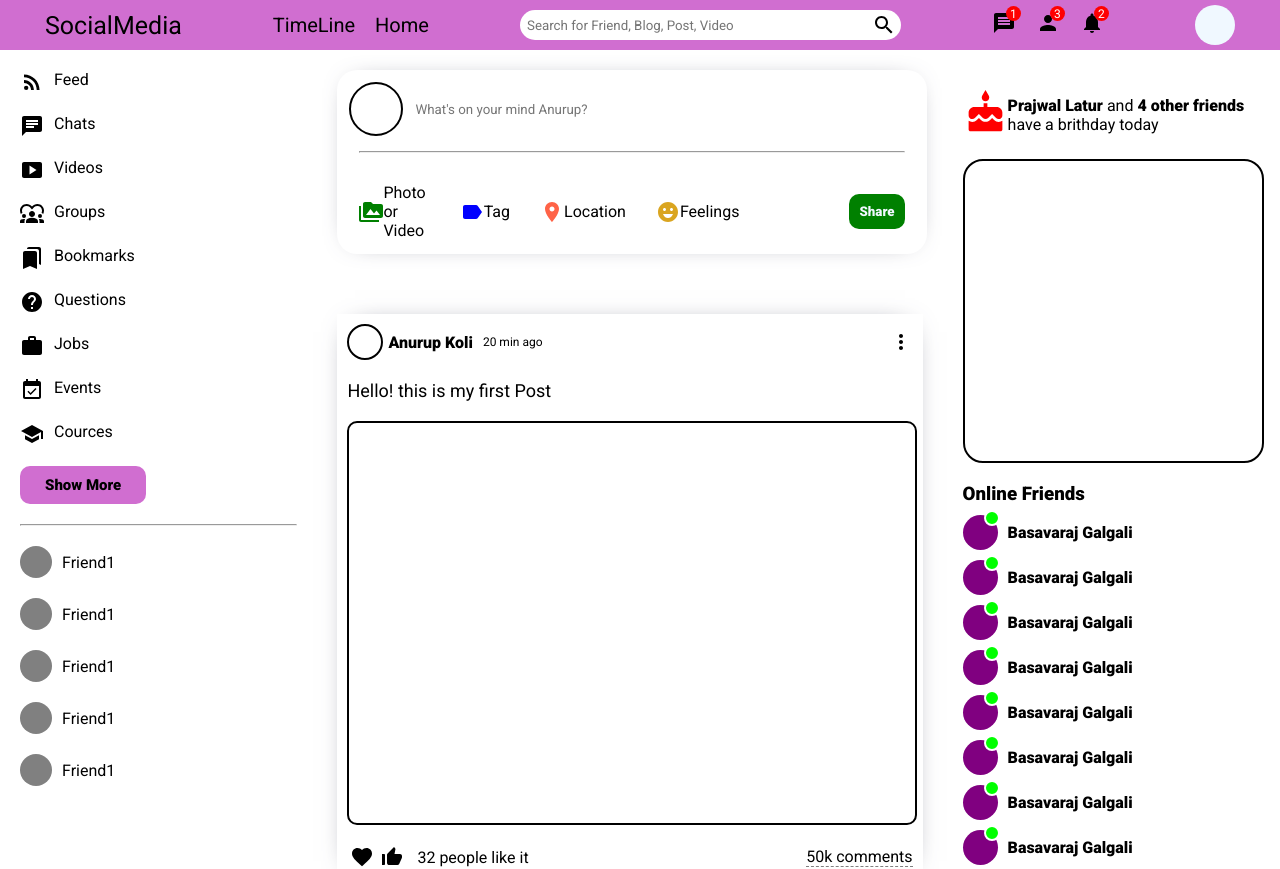
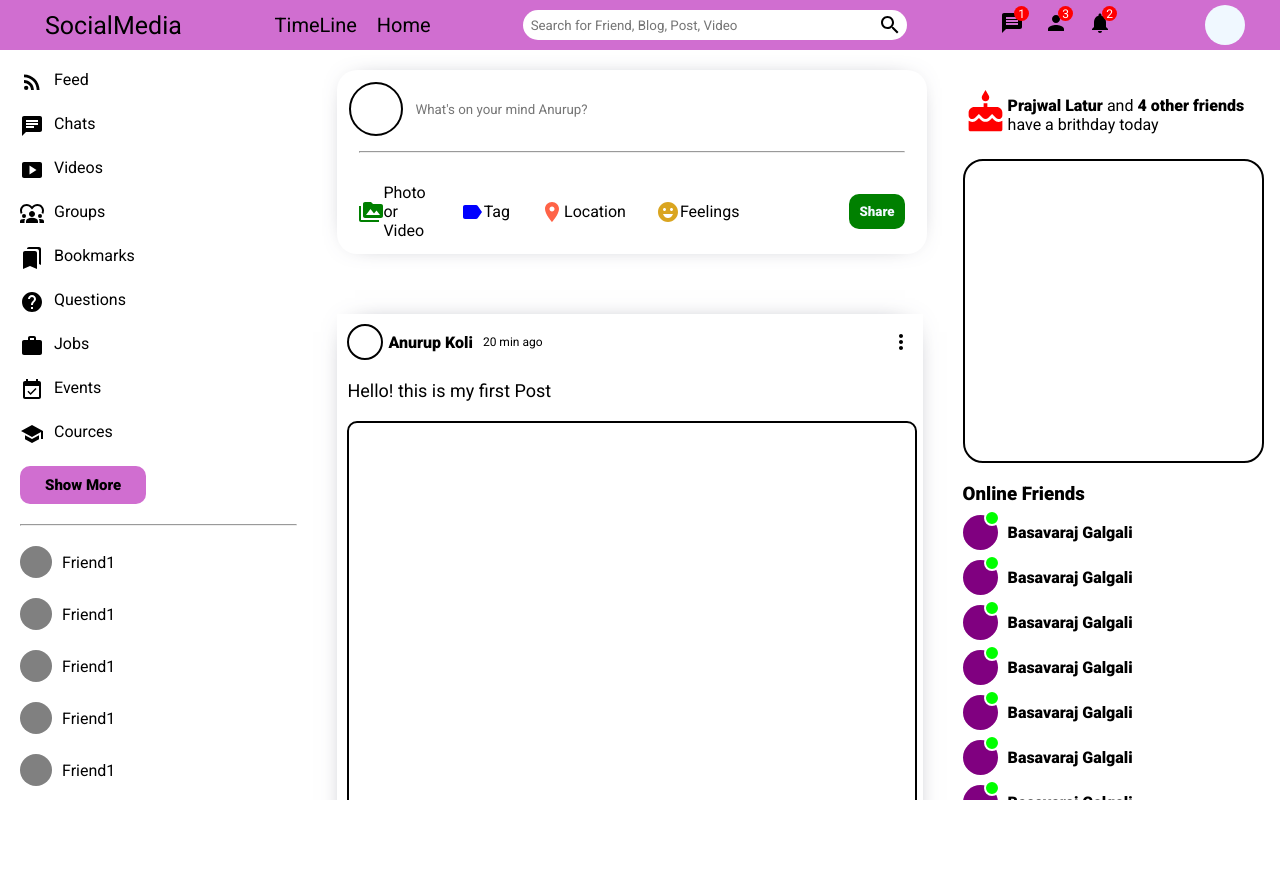
Before and after one commit to anurupkoli/socialMedia, a React (Create React App) app: page / in a window 1280 px wide. Shown: the top 869 px of the page. After the commit the page ends 800 px from the top, so only its background shows below. Built offline with nearby package versions, Linux system fonts and the light colour scheme.

Commit message:
added css

```diff
--- a/src/components/pages/home/home.css
+++ b/src/components/pages/home/home.css
@@ -1,7 +1,8 @@
 .container {
     display: flex;
     width: 100%;
-    height: fit-content;
+    height: calc(100vh - 50px);
+    overflow-y:auto;
 }
 
 .leftBar {
@@ -9,7 +10,7 @@
     flex: 3;
     position: sticky;
     position: -webkit-sticky;
-    top: 50px;
+    top: 0;
     left: 0;
     height: calc(100vh - 50px);
     overflow-y: auto;
@@ -36,5 +37,4 @@
 .rightBar {
     flex: 3;
     height: calc(100vh - 50px);
-    /* overflow-y: auto; */
 }
--- a/src/components/pages/profile/Profile.jsx
+++ b/src/components/pages/profile/Profile.jsx
@@ -5,6 +5,7 @@ import Feed from "../../feed/Feed";
 import Rightbar from "../../rightbar/Rightbar";
 import "./profile.css";
 import '../home/home.css'
+import '../../topbar/topbar.css'
 import ProfileComponent from "./ProfileComponent";
 export default function Profile() {
   return (
--- a/src/components/pages/profile/profile.css
+++ b/src/components/pages/profile/profile.css
@@ -1,5 +1,6 @@
 .profileContainer{
     display: flex;
+    overflow-y: auto;
 }
 .profileRightBar{
     flex: 8;
--- a/src/components/topbar/topbar.css
+++ b/src/components/topbar/topbar.css
@@ -6,6 +6,7 @@
     padding: 5px;
     position: sticky;
     position: -webkit-sticky;
+    width: 100%;
     top: 0;
     padding: 5px;
     height: 40px;
```
